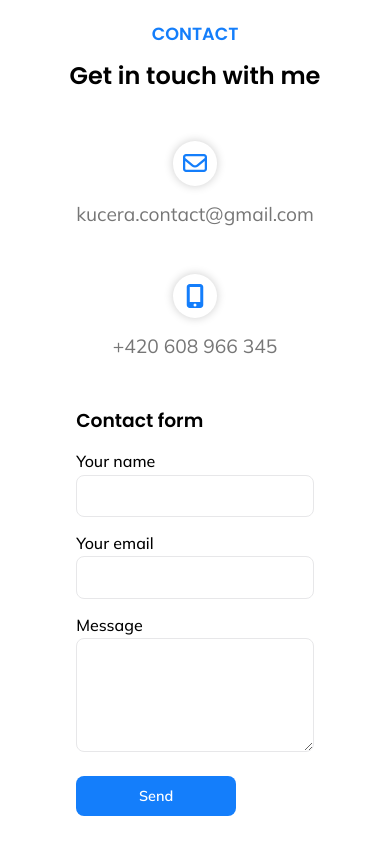
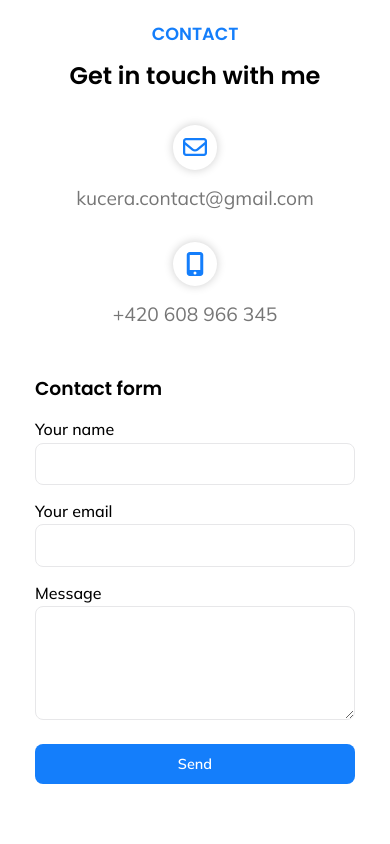
Before and after one commit to zdenekdev/portfolio, a React (Create React App) app: page / in a window 390 px wide. Shown: the part 5080-5924 px from the top of the page. Built offline with nearby package versions, Linux system fonts and the light colour scheme.

Commit message:
ContactForm responsivity

```diff
--- a/src/components/Contact.tsx
+++ b/src/components/Contact.tsx
@@ -17,7 +17,6 @@ function Contact() {
             </div>
           </Reveal>
           <Reveal>
-            <>
             <div className="contact__icons">
               <div className="contact__icon-box">
                 <span className="contact__icon">
@@ -40,8 +39,9 @@ function Contact() {
                 </div>
               </div>
             </div>
+          </Reveal>
+          <Reveal>
             <ContactForm />
-            </>
           </Reveal>
         </div>
       </div>
--- a/src/components/ContactForm.tsx
+++ b/src/components/ContactForm.tsx
@@ -16,8 +16,7 @@ function ContactForm() {
       .then(
         (result) => {
           console.log(result.text);
-          //   e.currentTarget.reset();
-          console.log("email sent successfully");
+          form.current!.reset();
         },
         (error) => {
           console.log(error.text);
--- a/src/index.css
+++ b/src/index.css
@@ -534,7 +534,7 @@ h3 {
 
 .contact__title {
   font-size: 1.5rem;
-  margin-bottom: 1rem;
+  margin-bottom: 2rem;
 }
 
 .contact__icons {
@@ -575,6 +575,10 @@ h3 {
   display: flex;
   flex-direction: column;
   gap: 0.4rem;
+}
+
+.contactForm {
+  width: 30rem;
 }
 
 .contactForm__formular {
@@ -803,7 +807,7 @@ h3 {
   }
 
   .contact__title {
-    margin-bottom: 3rem;
+    margin-bottom: 2rem;
   }
 
   .contact__content {
@@ -813,7 +817,7 @@ h3 {
   .contact__icons {
     flex-direction: column;
     align-items: center;
-    gap: 3rem;
+    gap: 2rem;
   }
 
   .contact__icon-box {
@@ -823,6 +827,14 @@ h3 {
   .contact__info {
     flex-direction: column;
     align-items: center;
+  }
+
+  .contactForm {
+    width: 20rem;
+  }
+
+  .contactForm__button {
+    width: 100%;
   }
 
   .footer {
```
Lines whose indentation alone changed are shown as unchanged.
